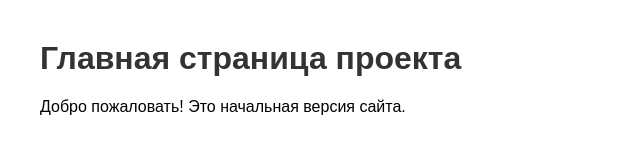
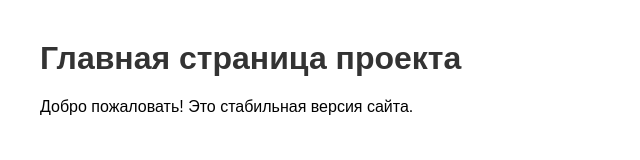
Before and after one commit to portraymoose/lab-git-flow, a plain HTML site: page index.html in a window 1280 px wide. Shown: the full height of the page, 0-640 px from the left. Drawn offline with Linux system fonts and the light colour scheme.

Commit message:
Third commit. Fixed typo in index.html

```diff
--- a/index.html
+++ b/index.html
@@ -9,7 +9,7 @@
       <h1>Главная страница проекта</h1>
     </header>
     <main>
-      <p>Добро пожаловать! Это начальная версия сайта.</p>
+      <p>Добро пожаловать! Это стабильная версия сайта.</p>
     </main>
   </body>
 </html>
```
